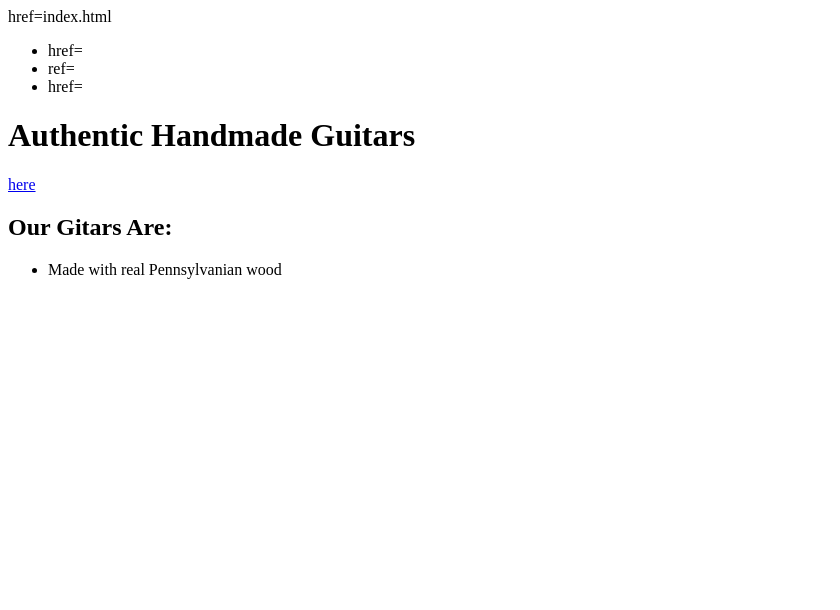
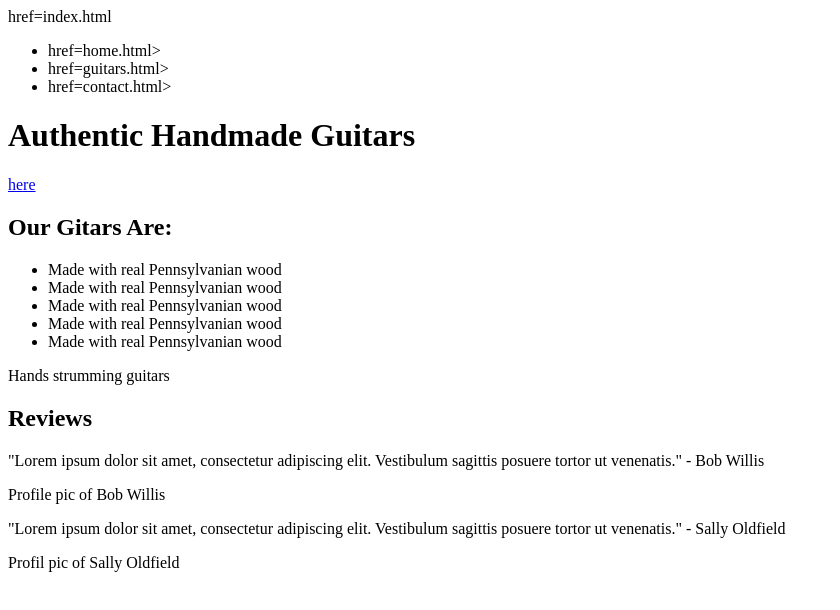
Before and after one commit to Cathrinesj/Gitar-King, a plain HTML site: page index.html in a window 1280 px wide. Shown: the whole page, without its empty margins (0-840 px from the left). Drawn offline with Linux system fonts and the light colour scheme.

Commit message:
Third push

```diff
--- a/index.html
+++ b/index.html
@@ -9,9 +9,9 @@
         <a>href=index.html</a>
 
         <ul>
-            <li><a>href=<home class="html"></home></a></li>
-            <li><a>ref=<guitars class="html"></guitars></a></li>
-            <li><a>href=<contact class="html"></contact></a></li>
+            <li><a>href=home.html></home></a></li>
+            <li><a>href=guitars.html></guitars></a></li>
+            <li><a>href=contact.html></contact></a></li>
         </ul>
 
         <h1>Authentic Handmade Guitars</h1>
@@ -21,7 +21,21 @@
         <h2>Our Gitars Are:</h2>
         <ul>
             <li>Made with real Pennsylvanian wood</li>
+            <li>Made with real Pennsylvanian wood</li>
+            <li>Made with real Pennsylvanian wood</li>
+            <li>Made with real Pennsylvanian wood</li>
+            <li>Made with real Pennsylvanian wood</li>
+        </ul>
 
-        </ul>
+        <p>Hands strumming guitars</p>
+
+        <h2>Reviews</h2>
+
+        <p>"Lorem ipsum dolor sit amet, consectetur adipiscing elit. Vestibulum sagittis posuere tortor ut venenatis." - Bob Willis</p>
+        <p>Profile pic of Bob Willis</p>
+        <p>"Lorem ipsum dolor sit amet, consectetur adipiscing elit. Vestibulum sagittis posuere tortor ut venenatis." - Sally Oldfield</p>
+        <p>Profil pic of Sally Oldfield</p>
+
+
     </body>
 </html>
```
